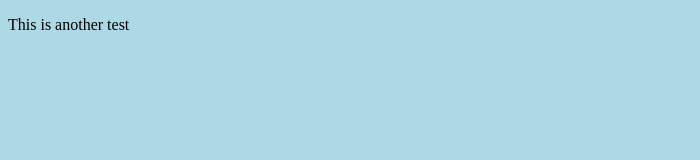
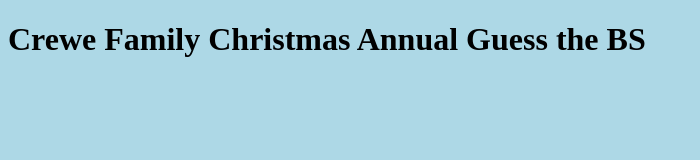
Before and after one commit to mdcrewe/mdcrewe.github.io, a plain HTML site: page index.html in a window 1280 px wide. Shown: the whole page, without its empty margins (0-700 px from the left). Drawn offline with Linux system fonts and the light colour scheme.

Commit message:
Another test

```diff
--- a/index.html
+++ b/index.html
@@ -4,7 +4,7 @@
         <link rel="stylesheet" href="style_sheet.css">
     </head>
 
-    <p>
-        This is another test
-    </p>
+    <h1 id="page_title"; class="center">
+        Crewe Family Christmas Annual Guess the BS
+    </h1>
 </html>
--- a/style_sheet.css
+++ b/style_sheet.css
@@ -1,3 +1,12 @@
 body {
-    background-color: lightblue
+    background-color: lightblue;
 }
+
+.center {
+    margin-left: auto;
+    margin-right: auto;
+}
+
+#page_title {
+    color: black;
+}
```
